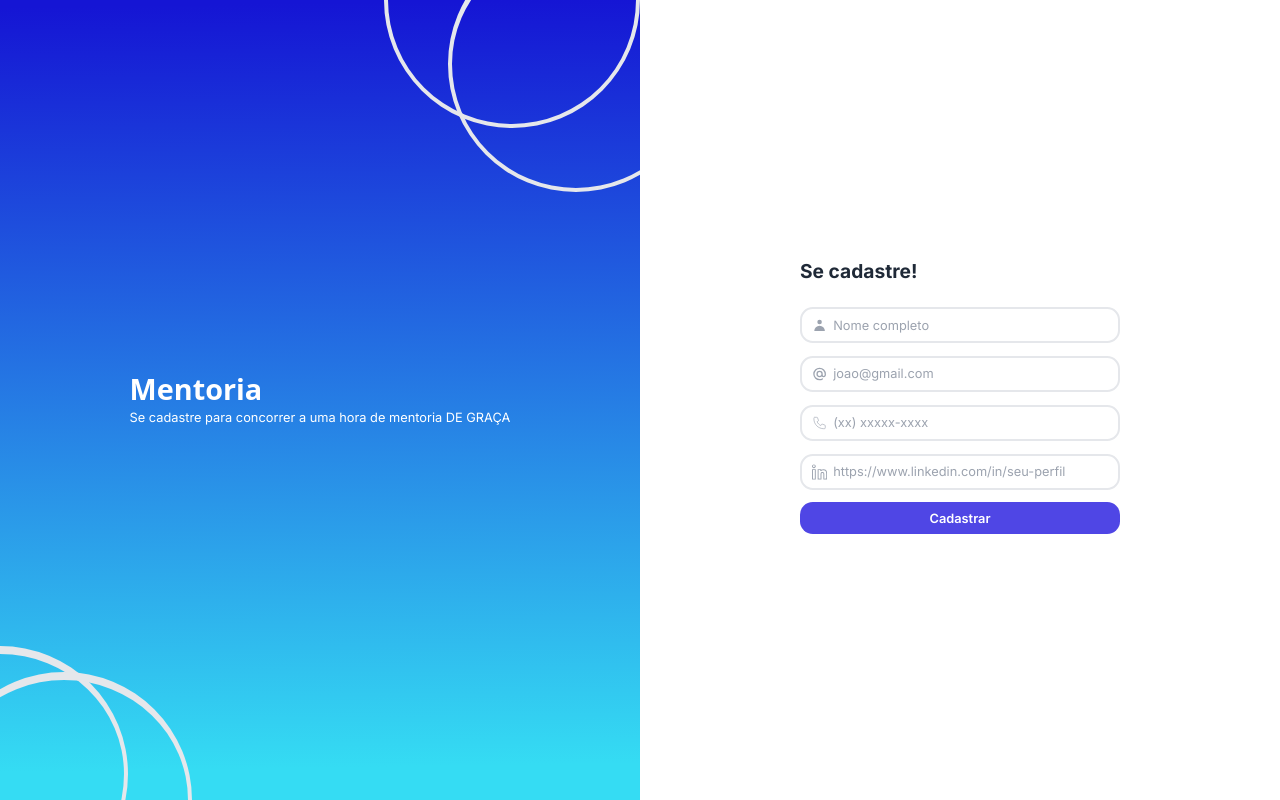
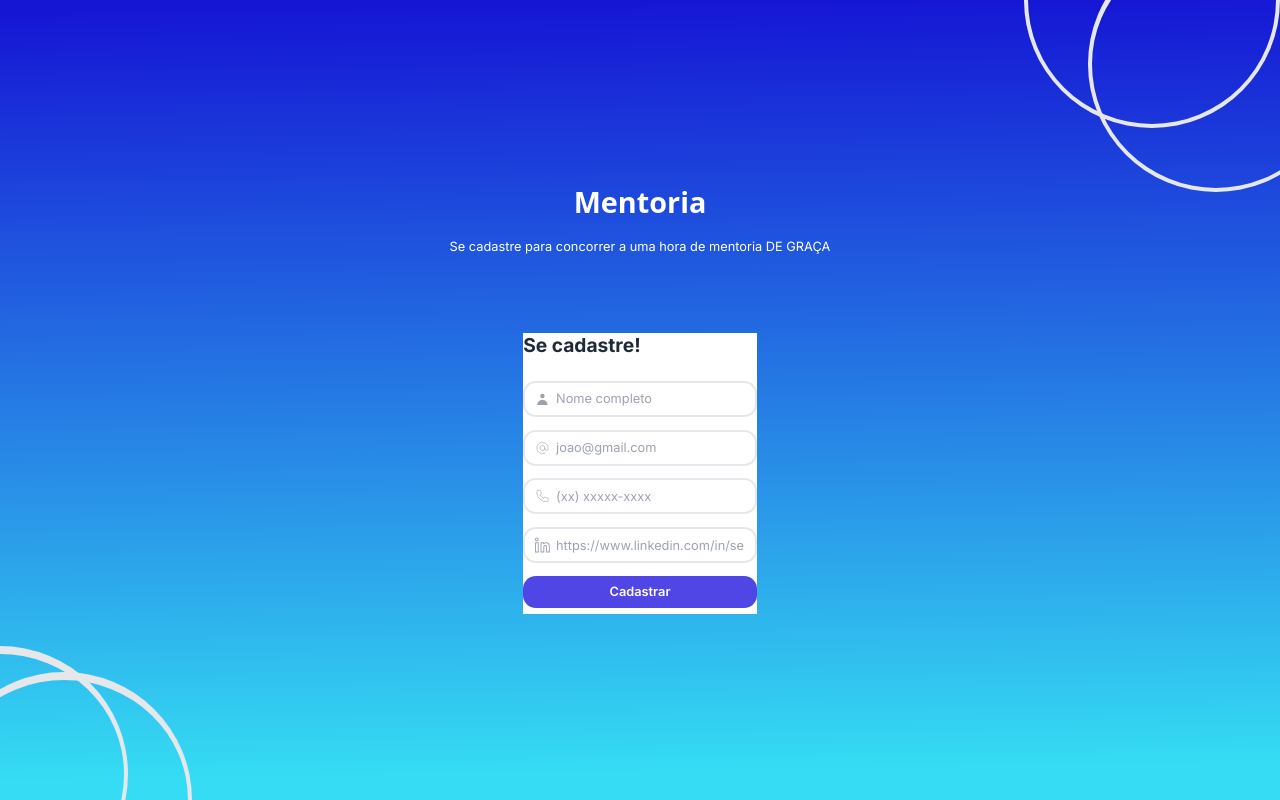
Before and after one commit to mdsavian/marlonsavian.com, a Next.js app: page /mentoria in a window 1280 px wide. Built offline with nearby package versions, Linux system fonts and the light colour scheme.

Commit message:
feat(mentorship): add mentorship page to app folder

```diff
--- a/app/mentoria/page.tsx
+++ b/app/mentoria/page.tsx
@@ -1,21 +1,14 @@
 const Mentoria: React.FC = () => {
   return (
     <div className="h-screen md:flex">
-      <div className="relative overflow-hidden md:flex w-1/2 bg-mentorship i justify-around items-center hidden">
-        <div>
-          <h1 className="text-white font-bold text-4xl font-sans">Mentoria</h1>
-          <p className="text-white mt-1">
+      <div className="h-screen relative overflow-hidden w-full flex bg-mentorship i justify-center items-center flex-col">
+        <div className="px-8">
+          <h1 className="text-white font-bold text-4xl font-sans text-center">Mentoria</h1>
+          <p className="text-white mt-6">
             Se cadastre para concorrer a uma hora de mentoria DE GRAÇA
           </p>
         </div>
-        <div className="absolute -bottom-32 -left-40 w-80 h-80 border-4 rounded-full border-opacity-30 border-t-8"></div>
-        <div className="absolute -bottom-40 -left-20 w-80 h-80 border-4 rounded-full border-opacity-30 border-t-8"></div>
-        <div className="absolute -top-40 -right-0 w-80 h-80 border-4 rounded-full border-opacity-30 border-t-8"></div>
-        <div className="absolute -top-20 -right-20 w-80 h-80 border-4 rounded-full border-opacity-30 border-t-8"></div>
-      </div>
-
-      <div className="flex md:w-1/2 justify-center items-center bg-white">
-        <form className="bg-white md:w-1/2">
+        <form className="bg-white mt-24">
           <h1 className="text-gray-800 font-bold text-2xl mb-7">Se cadastre!</h1>
           <div className="flex items-center border-2 py-2 px-3 rounded-2xl mb-4">
             <svg
@@ -46,12 +39,7 @@ const Mentoria: React.FC = () => {
               viewBox="0 0 24 24"
               stroke="currentColor"
             >
-              <path
-                stroke-linecap="round"
-                stroke-linejoin="round"
-                stroke-width="2"
-                d="M16 12a4 4 0 10-8 0 4 4 0 008 0zm0 0v1.5a2.5 2.5 0 005 0V12a9 9 0 10-9 9m4.5-1.206a8.959 8.959 0 01-4.5 1.207"
-              />
+              <path d="M16 12a4 4 0 10-8 0 4 4 0 008 0zm0 0v1.5a2.5 2.5 0 005 0V12a9 9 0 10-9 9m4.5-1.206a8.959 8.959 0 01-4.5 1.207" />
             </svg>
             <input
               className="pl-2 outline-none border-none w-full"
@@ -105,6 +93,10 @@ const Mentoria: React.FC = () => {
             Cadastrar
           </button>
         </form>
+        <div className="hidden md:block absolute -bottom-32 -left-40 w-80 h-80 border-4 rounded-full border-opacity-30 border-t-8"></div>
+        <div className="hidden md:block absolute -bottom-40 -left-20 w-80 h-80 border-4 rounded-full border-opacity-30 border-t-8"></div>
+        <div className="hidden md:block absolute -top-40 -right-0 w-80 h-80 border-4 rounded-full border-opacity-30 border-t-8"></div>
+        <div className="hidden md:block absolute -top-20 -right-20 w-80 h-80 border-4 rounded-full border-opacity-30 border-t-8"></div>
       </div>
     </div>
   );
```
